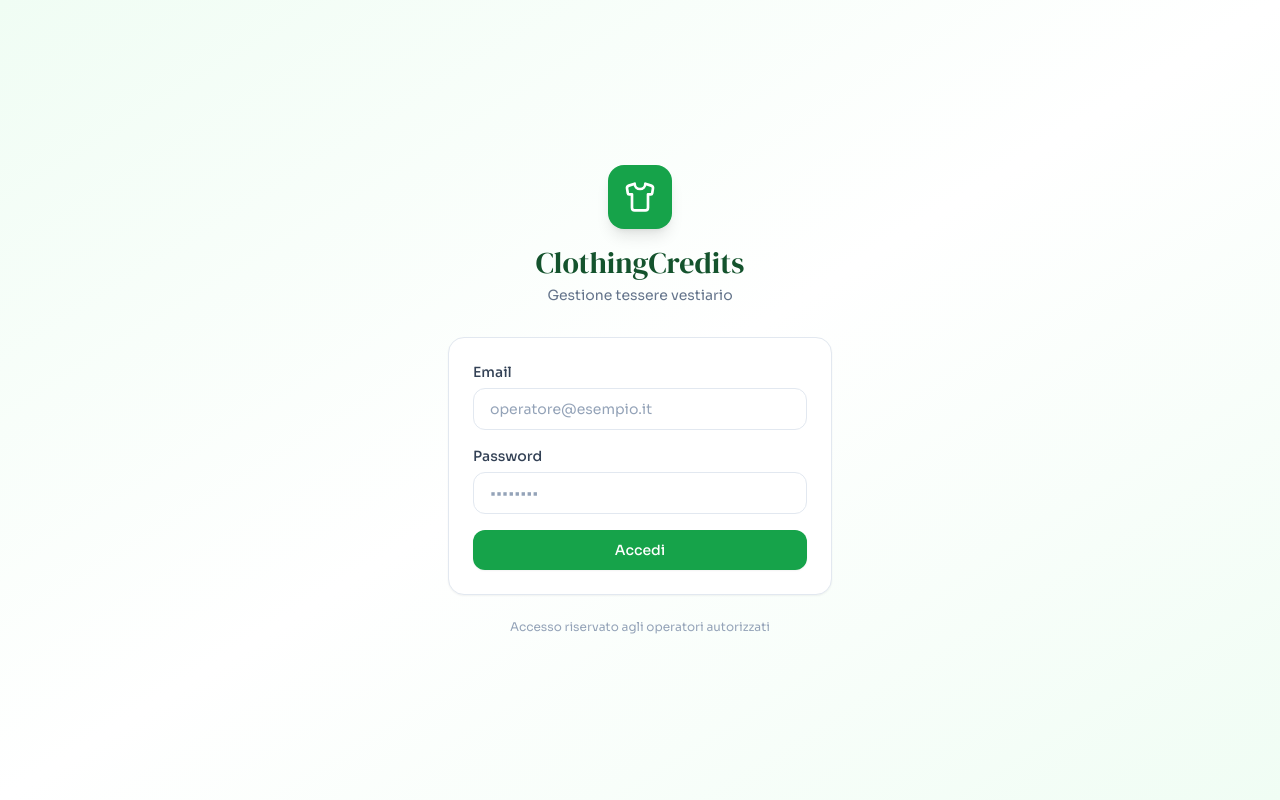
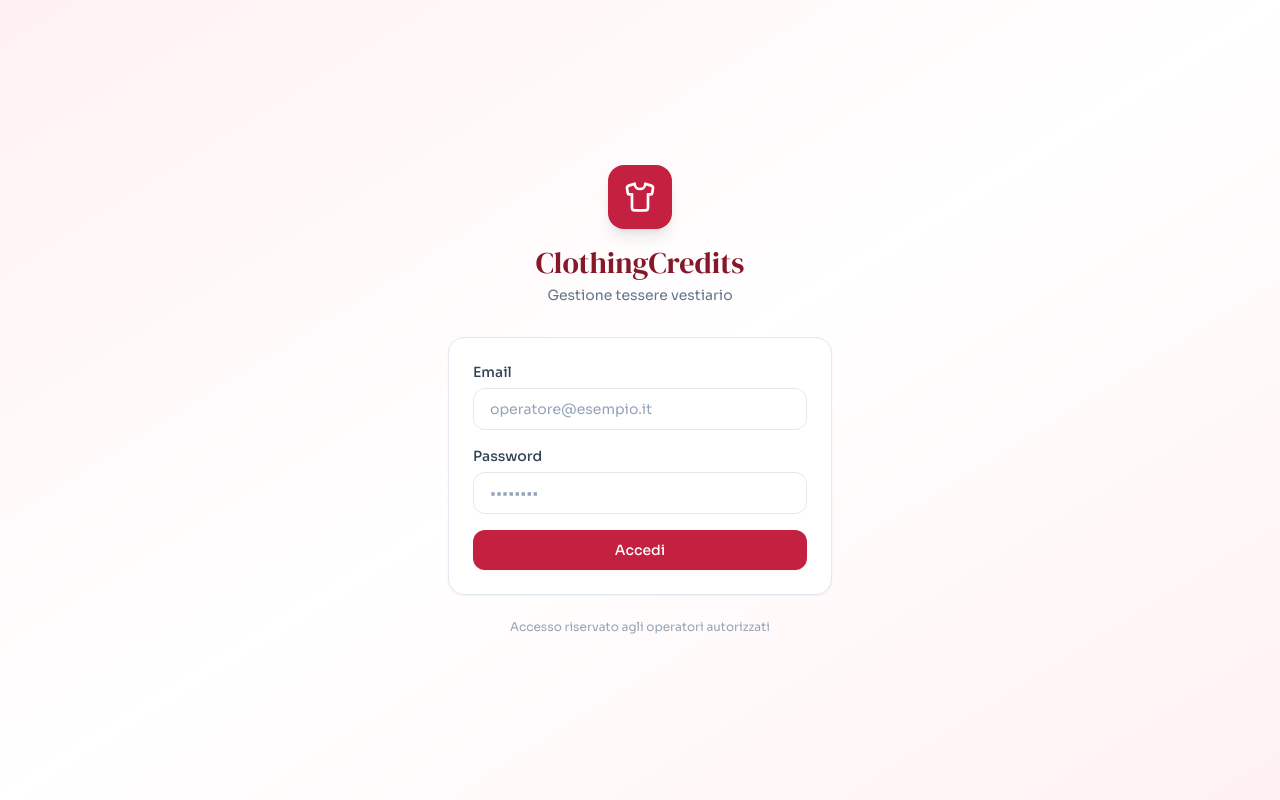
Before and after one commit to irene1987/clothing-credits, a Next.js app: page /login in a window 1280 px wide. Built offline with nearby package versions, Linux system fonts and the light colour scheme.

Commit message:
tutto rosa

```diff
--- a/src/app/globals.css
+++ b/src/app/globals.css
@@ -4,9 +4,9 @@
 
 @layer base {
   :root {
-    --brand: #16a34a;
-    --brand-light: #dcfce7;
-    --brand-dark: #14532d;
+    --brand: #c42040;
+    --brand-light: #ffe1e5;
+    --brand-dark: #851929;
   }
 
   * {
--- a/tailwind.config.js
+++ b/tailwind.config.js
@@ -13,16 +13,16 @@ module.exports = {
       },
       colors: {
         brand: {
-          50:  '#f0fdf4',
-          100: '#dcfce7',
-          200: '#bbf7d0',
-          300: '#86efac',
-          400: '#4ade80',
-          500: '#22c55e',
-          600: '#16a34a',
-          700: '#15803d',
-          800: '#166534',
-          900: '#14532d',
+          50:  '#fff1f3',
+          100: '#ffe1e5',
+          200: '#ffc6cc',
+          300: '#ff8d9a',
+          400: '#ff5068',
+          500: '#e82040',
+          600: '#c42040',
+          700: '#b82439',
+          800: '#9e1e31',
+          900: '#851929',
         },
         surface: {
           0:   '#ffffff',
```
